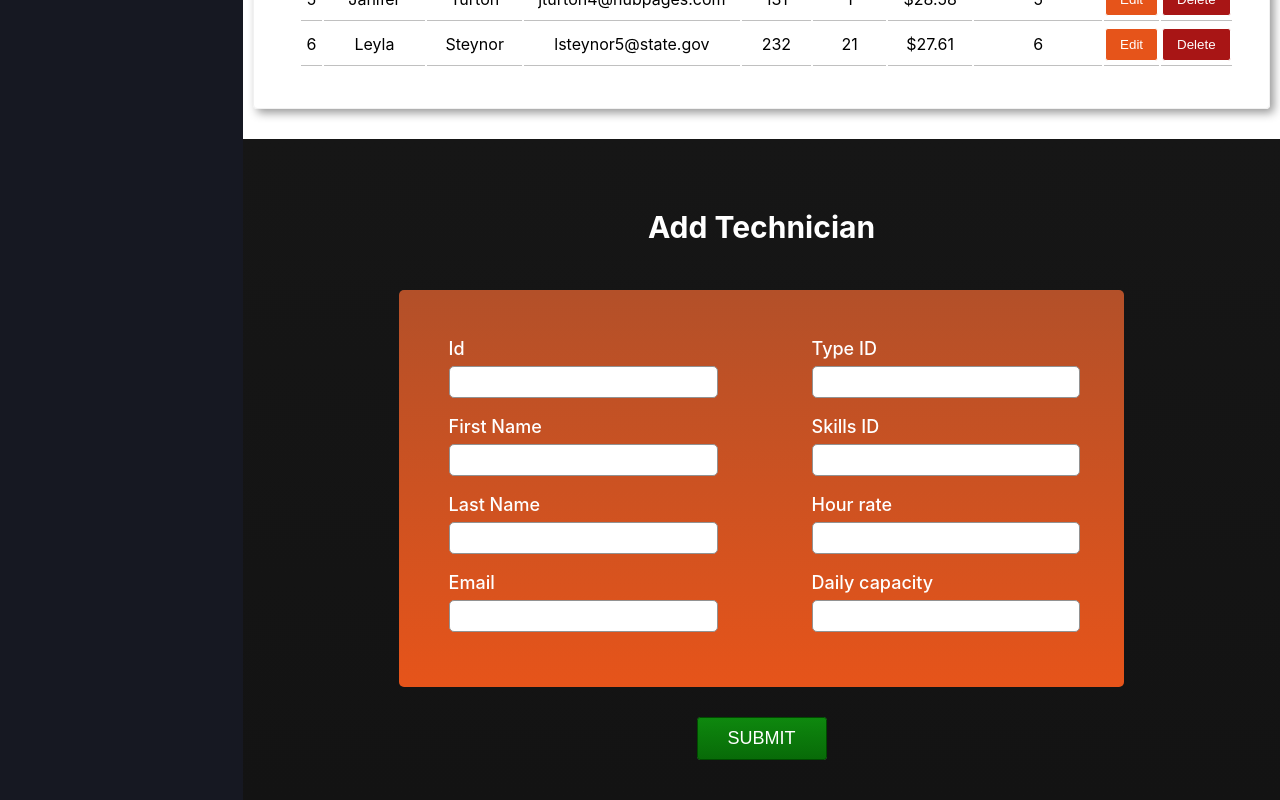
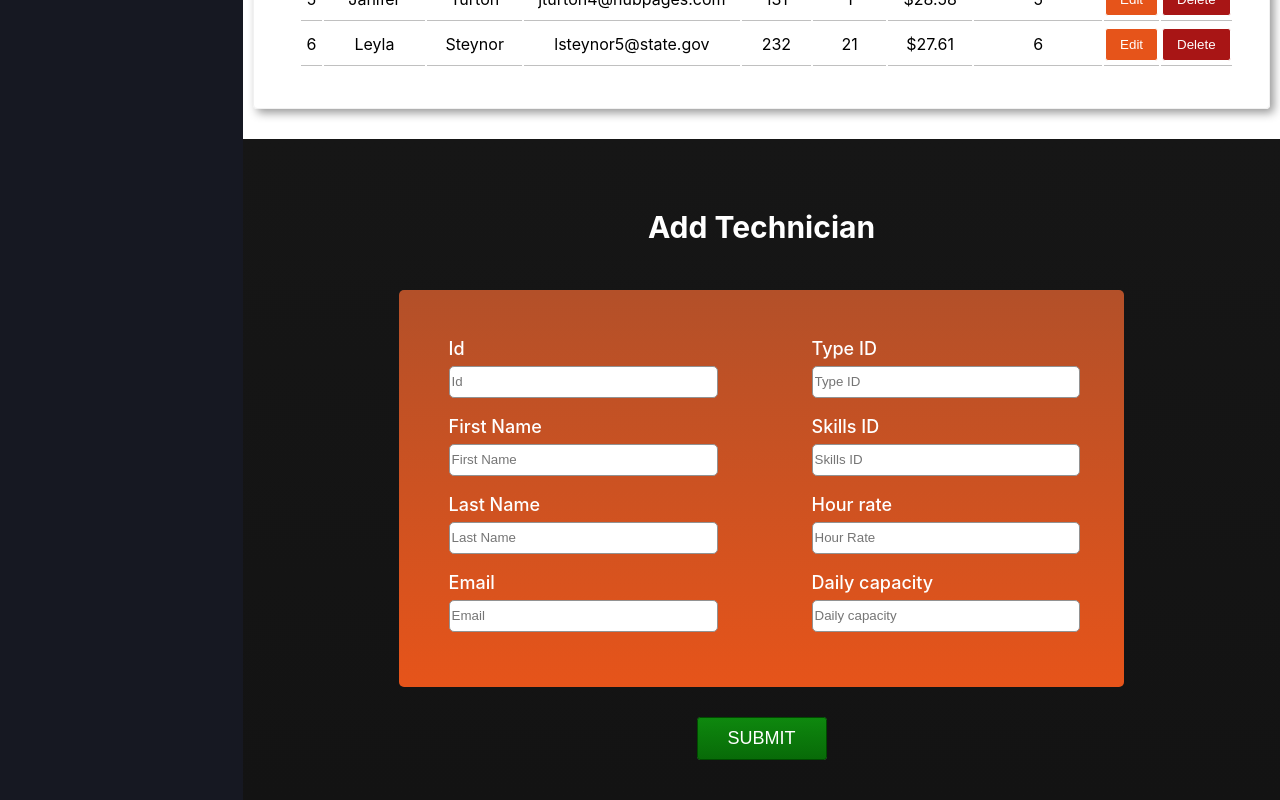
Before and after one commit to svillav/CALD-028-React-Technicians, a React (Create React App) app: page / in a window 1280 px wide. Shown: the part 461-1261 px from the top of the page. Built offline with nearby package versions, Linux system fonts and the light colour scheme.

Commit message:
selectItem prop created and implemented

```diff
--- a/src/App.js
+++ b/src/App.js
@@ -7,10 +7,29 @@ import AddTechnician from './components/AddTechnician';
 import './App.css';
 
 export class App extends Component {
-  state = { technicians };
+  state = {
+    technicians,
+    technician: {}
+  };
 
+  addTechnician = ([id, firstName, lastName, email, typeIds, skillsId, hour_rate, daily_capacity]) => {
+    const newTechnician = {
+      id,
+      firstName,
+      lastName,
+      email,
+      typeIds,
+      skillsId,
+      hour_rate,
+      daily_capacity
+    }
+    this.setState({ technicians: [...this.state.technicians, newTechnician] })
+  }
 
-
+  selectItem = (id) => {
+    const technciniansEdit = this.state.technicians.find(technician => technician.id === id);
+    this.setState({ technician: technciniansEdit });
+  }
 
   deleteTechnician = (id) => {
     this.setState({technicians: [...this.state.technicians.filter(technicians =>
@@ -23,9 +42,10 @@ export class App extends Component {
         <Aside />
         <div className="main">
           <Header />
-          <Technicians technicians = {this.state.technicians}
-            deleteTechnician = {this.deleteTechnician} />
-          <AddTechnician />
+          <Technicians technicians={this.state.technicians}
+            deleteTechnician={this.deleteTechnician}
+            selectItem={this.selectItem} />
+          <AddTechnician AddTechnician={this.AddTechnician} />
         </div>
       </div>
     );
--- a/src/components/AddTechnician.js
+++ b/src/components/AddTechnician.js
@@ -14,6 +14,16 @@ export class AddTechnician extends Component {
 
     onSubmit = (e) => {
         e.preventDefault();
+        this.props.addTechnician([
+            this.state.id,
+            this.state.firstName,
+            this.state.lastName,
+            this.state.email,
+            this.state.typeIds,
+            this.state.skillsId,
+            this.state.hour_rate,
+            this.state.daily_capacity,
+        ]);
         this.setState({
             id: '',
             firstName: '',
@@ -23,7 +33,13 @@ export class AddTechnician extends Component {
             skillsId: '',
             hour_rate: '',
             daily_capacity: ''
-        })
+        });
+    }
+
+    onChange = (e) => {
+        this.setState({
+            [e.target.name]: e.target.value
+        });
     }
 
     render() {
@@ -34,27 +50,79 @@ export class AddTechnician extends Component {
                     <form onSubmit={this.onSubmit}>
                         <div className="formCol">
                             <p>Id</p>
-                            <input type='text'/>
+                            <input
+                                type = 'text'
+                                name = 'id'
+                                placeholder = 'Id'
+                                value = {this.state.id}
+                                onChange = {this.onChange}
+                            />
                             <p>First Name</p>
-                            <input type='text'/>
+                            <input
+                                type = 'text'
+                                name = 'firstName'
+                                placeholder = 'First Name'
+                                value = {this.state.firstName}
+                                onChange = {this.onChange}
+                            />
                             <p>Last Name</p>
-                            <input type='text'/>
+                            <input
+                                type = 'text'
+                                name = 'lastName'
+                                placeholder = 'Last Name'
+                                value = {this.state.lastName}
+                                onChange = {this.onChange}
+                            />
                             <p>Email</p>
-                            <input type='text'/>
+                            <input
+                                type = 'text'
+                                name = 'email'
+                                placeholder = 'Email'
+                                value = {this.state.email}
+                                onChange = {this.onChange}
+                            />
                         </div>
                         <div className="formCol">
                             <p>Type ID</p>
-                            <input type='text'/>
+                            <input
+                                type = 'text'
+                                name = 'typeIds'
+                                placeholder = 'Type ID'
+                                value = {this.state.typeIds}
+                                onChange = {this.onChange}
+                            />
                             <p>Skills ID</p>
-                            <input type='text'/>
+                            <input
+                                type = 'text'
+                                name = 'skillsId'
+                                placeholder = 'Skills ID'
+                                value = {this.state.skillsId}
+                                onChange = {this.onChange}
+                            />
                             <p>Hour rate</p>
-                            <input type='text'/>
+                            <input
+                                type = 'text'
+                                name = 'hour_rate'
+                                placeholder = 'Hour Rate'
+                                value = {this.state.hour_rate}
+                                onChange = {this.onChange}
+                            />
                             <p>Daily capacity</p>
-                            <input type='text'/>
+                            <input
+                                type = 'text'
+                                name = 'daily_capacity'
+                                placeholder = 'Daily capacity'
+                                value = {this.state.daily_capacity}
+                                onChange = {this.onChange}
+                            />
                         </div>
                     </form>
                     <div>
-                        <input type='submit' value='Submit' className="submitButton"/>
+                        <input
+                            type='submit'
+                            value='Submit'
+                            className="submitButton"
+                        />
                     </div>
                 </div>
             </div>
--- a/src/components/Technicians.js
+++ b/src/components/Technicians.js
@@ -22,7 +22,8 @@ class Technicians extends Component {
                         <tbody>
                             {this.props.technicians.map((technician) =>
                                 <TechniciansList key={technician.id} technician={technician}
-                                deleteTechnician={this.props.deleteTechnician} />
+                                deleteTechnician={this.props.deleteTechnician}
+                                selectItem={this.props.selectItem} />
                             )}
                         </tbody>
                     </table>
--- a/src/components/TechniciansList.js
+++ b/src/components/TechniciansList.js
@@ -14,6 +14,7 @@ export class TechniciansList extends Component {
             hour_rate,
             daily_capacity
         } = this.props.technician;
+
         return  (
             <tr className="tbody" style={{height: '40px', textAlign: 'center'}}>
                 <td>{id}</td>
@@ -25,10 +26,10 @@ export class TechniciansList extends Component {
                 <td>{hour_rate}</td>
                 <td>{daily_capacity}</td>
                 <td>
-                    <button className="edit">Edit</button>
+                    <button className="edit" onClick={() => this.props.selectItem(id)}>Edit</button>
                 </td>
                 <td>
-                    <button className="delete" onClick={this.props.deleteTechnician.bind(this, id)}>Delete</button>
+                    <button className="delete" onClick={() => this.props.deleteTechnician(id)}>Delete</button>
                 </td>
             </tr>
         )
--- a/src/components/layout/Header.js
+++ b/src/components/layout/Header.js
@@ -8,11 +8,4 @@ function Header() {
     )
 }
 
-const headerStyle = {
-    background: '#333',
-    color: '#fff',
-    textAlign: 'center',
-    padding: '10px'
-}
-
 export default Header;
```
Also changed, not shown: 1 other file (tests, documents, lock files or other folders).
